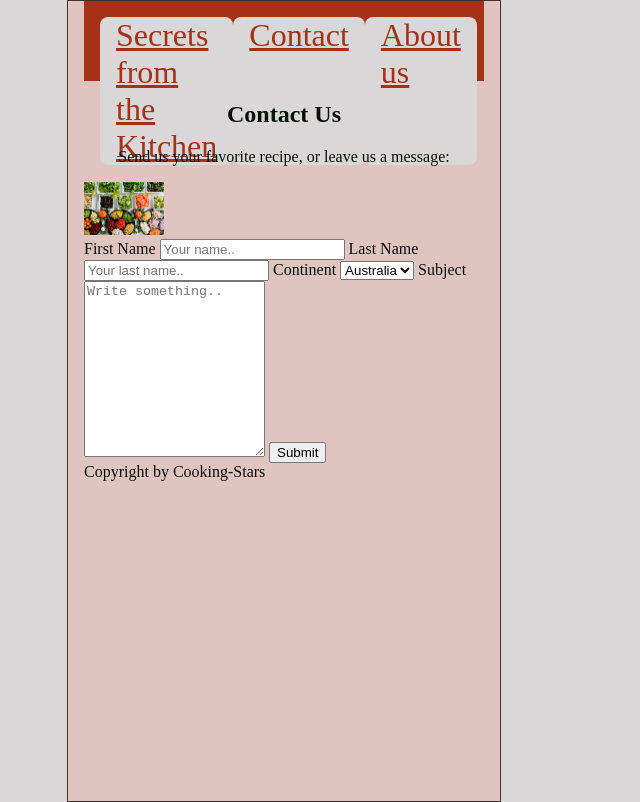
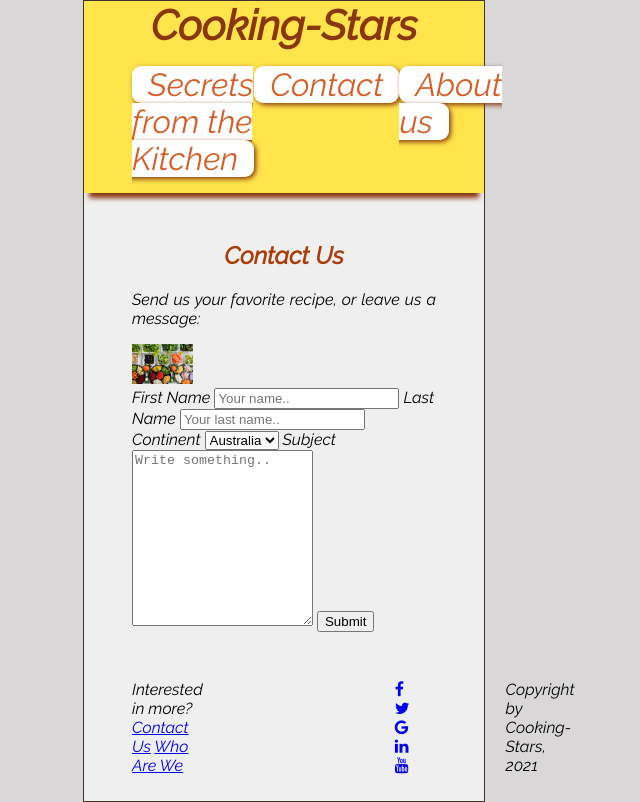
Before and after one commit to E06-1/Cooking-Stars, a plain HTML site: page contact.html in a window 1280 px wide. Shown: the whole page, without its empty margins (356-996 px from the left). Drawn offline with Linux system fonts and the light colour scheme.

Commit message:
Add Styles

```diff
--- a/contact.html
+++ b/contact.html
@@ -4,13 +4,20 @@
     <meta charset="UTF-8" />
     <meta name="viewport" content="width=device-width, initial-scale=1.0" />
     <link rel="stylesheet" href="style.css">
-    <title>Document</title>
+    <link rel="stylesheet" href="https://cdnjs.cloudflare.com/ajax/libs/font-awesome/4.7.0/css/font-awesome.min.css">
+    <link rel="preconnect" href="https://fonts.googleapis.com">
+<link rel="preconnect" href="https://fonts.gstatic.com" crossorigin>
+<link href="https://fonts.googleapis.com/css2?family=Raleway:ital@1&display=swap" rel="stylesheet">
+    <title>Cooking-Stars</title>
   </head>
   <body>
+
     <header>
+        <h1>Cooking-Stars</h1>
       <nav>
-        <a href="./index.html">Secrets from the Kitchen</a><a href="./contact.html">Contact</a
-        ><a href="./about.html">About us</a>
+        <div class="nav-item"><a href="./index.html">Secrets from the Kitchen</a></div>
+        <div class="nav-item"><a href="./contact.html">Contact</a></div>
+        <div class="nav-item"><a href="./about.html">About us</a></div>
       </nav>
     </header>
     <main>
@@ -45,6 +52,25 @@
             </div>
           </div>
     </main>
-    <footer>Copyright by Cooking-Stars</footer>
+    <footer>
+        <div>
+            <p>Interested in more?</p>
+                <a href="/contact.html">Contact Us</a>
+                <a href="/about.html">Who Are We</a>
+        </div>
+        <div>
+
+        </div>
+        <!-- The social media icon bar -->
+        <div class="icon-bar">
+            <a href="#" class="facebook"><i class="fa fa-facebook"></i></a>
+            <a href="#" class="twitter"><i class="fa fa-twitter"></i></a>
+            <a href="#" class="google"><i class="fa fa-google"></i></a>
+            <a href="#" class="linkedin"><i class="fa fa-linkedin"></i></a>
+            <a href="#" class="youtube"><i class="fa fa-youtube"></i></a>
+        </div>
+        <p>Copyright by Cooking-Stars, 2021</p>
+
+    </footer>
   </body>
 </html>
--- a/style.css
+++ b/style.css
@@ -1,7 +1,7 @@
 html {
-    --content: #060e08;
+    --content: #000000;
     --boxes: #F2B885;
-    --background: #dfc4bf;
+    --background: #f0efef;
     --border: #40312C;
     --margin: #D9D7D7;
 
@@ -9,43 +9,86 @@ html {
 }
 
 body {
+    font-family: 'Raleway', sans-serif;
     color: var(--content);
     background-color: var(--background);
     height: 100vh;
     width: calc(100vh / 2);
     margin: 0 auto;
-    padding: 0 1rem;
     border: 0.1rem solid var(--border);
 }
 
-
-article {
-    background-color: var(--boxes);
+body > * > * {
+    margin: 0 3rem;
 }
 
+main {
+    margin-top: 3rem;
+}
 
 header {
-    background-color: #A63117;
-    height: 3rem;
-    padding: 1rem;
+    background-color: #ffe44b;
+    height: auto;
+    box-shadow: 0px 10px 5px -5px hsl(19, 80%, 30%);
 }
 
 h1 {
+    color: hsl(19, 80%, 30%);
     margin: 0;
-    float: left;
+    text-align: center;
+    font-size: 2.6em;
+
+}
+
+p {
+    text-align: justify;
+}
+
+h2, h3 {
+    color: hsl(19, 90%, 35%);
 }
 
 nav {
-
     display: flex;
     justify-content: space-evenly;
     flex-direction: row;
+    padding: 1rem 0;
 }
 
 header a {
-    color: #A63117;
+    color: rgb(214, 94, 39);
     font-size: 2rem;
-    background-color: var(--margin);
-    border-radius: 0.5rem;
+    background-color: white;
+    border-radius: 0.6rem;
+    box-shadow: 2px 2px 5px 0px hsl(19, 80%, 30%);
     padding: 0 1rem;
+    text-decoration: none;
 }
+
+header a:hover {
+    background-color: rgb(214, 94, 39);
+    color: white;
+    transition: all 0.5s;
+}
+
+footer {
+    margin-top: 3rem;
+    display: flex;
+    justify-content: space-between;
+    height: min-content;
+}
+
+footer * {
+    margin-top: 0;
+    margin-bottom: 0;
+    padding: 0;
+
+}
+
+#icon-bar {
+    margin-top: 2em;
+}
+
+#copyright {
+    margin-top: 2em;
+}
```
Also changed, not shown: about.html (+31 -6 lines), index.html (+12 -8 lines).
